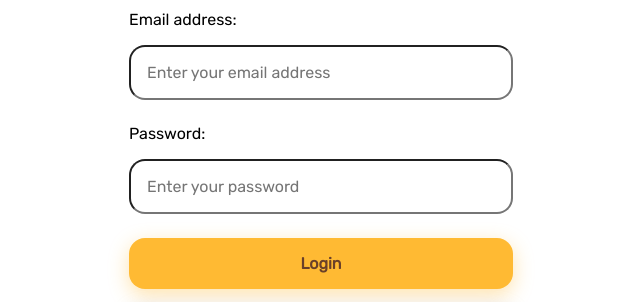
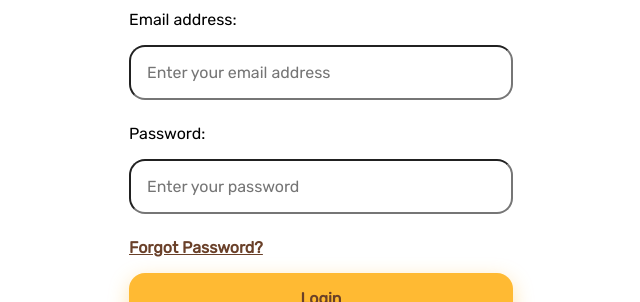
Before and after one commit to mindkeeper/coffebug-front-end, a plain HTML site: page login/index.html in a window 1280 px wide. Shown: the part 83-385 px from the top of the page, without its empty margins (639-1279 px from the left). Drawn offline with Linux system fonts and the light colour scheme.

Commit message:
adding element forgot password

```diff
--- a/login/index.html
+++ b/login/index.html
@@ -31,6 +31,7 @@
               <input type="text" placeholder="Enter your email address" />
               <label for="email">Password:</label>
               <input type="password" placeholder="Enter your password" />
+              <p class="forgot-password">Forgot Password?</p>
               <button class="btn login">Login</button>
               <button class="btn google-login">
                 <img src="../assets/google-logo.png" alt="" />
--- a/style/login.css
+++ b/style/login.css
@@ -87,6 +87,11 @@ form input {
   border-radius: 1rem;
   font-size: 1rem;
   margin-bottom: 0.5rem;
+}
+.forgot-password {
+  color: #6a4029;
+  font-weight: 700;
+  text-decoration: underline;
 }
 .btn {
   padding: 1rem 0;
```
